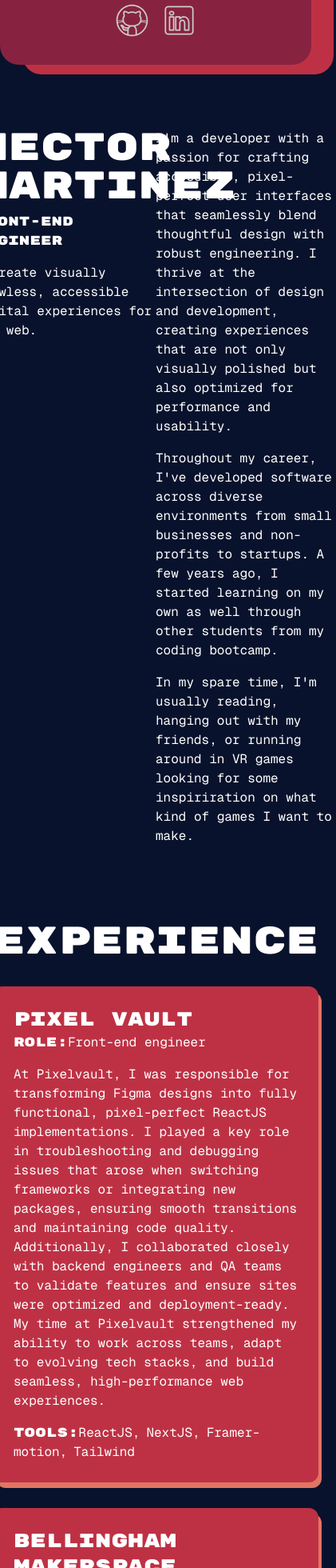
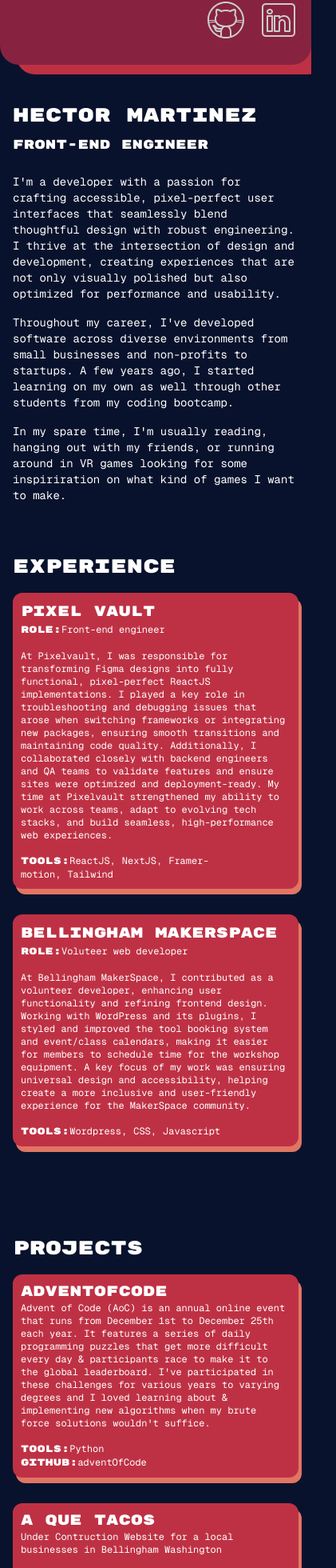
Before and after one commit to Hector-bit/Hector-bit.github.io, a Next.js app: page / in a window 390 px wide. Shown: the part 31-1991 px from the top of the page at 80% size, 421 px wide, since content can reach past the window. Built offline with nearby package versions, Linux system fonts and the light colour scheme.

Commit message:
updated css for mobile

```diff
--- a/app/globals.css
+++ b/app/globals.css
@@ -23,7 +23,7 @@ body {
 }
 
 .pop-out-card {
-  display: fle;
+  display: flex;
   transition: all .2s;
   box-shadow: 4px 7px 0px var(--secondary);
 }
@@ -36,5 +36,5 @@ body {
 }
 
 .boxShadow {
-  box-shadow: 28px 12px 0px var(--primary);
+  box-shadow: 20px 12px 0px var(--primary);
 }
--- a/app/page.tsx
+++ b/app/page.tsx
@@ -25,20 +25,34 @@ const projectListData:ProjectCardType[] = [
     description: "Advent of Code (AoC) is an annual online event that runs from December 1st to December 25th each year. It features a series of daily programming puzzles that get more difficult every day & participants race to make it to the global leaderboard. I've participated in these challenges for various years to varying degrees and I loved learning about & implementing new algorithms when my brute force solutions wouldn't suffice.",
     tools: ['Python'],
     githubLink: 'https://github.com/Hector-bit/adventOfCode/tree/main/year2020'
+  },
+  {
+    name: 'A Que Tacos',
+    description: "Under Contruction Website for a local businesses in Bellingham Washington",
+    tools: ['Typescript', 'NextJS', 'Postgres'],
+    githubLink: 'https://github.com/Hector-bit/adventOfCode/tree/main/year2020'
+  },
+  {
+    name: 'Godly Productions',
+    description: "Under Contruction Website for a local businesses in Bellingham Washington.",
+    tools: ['Typescript', 'NextJS'],
+    githubLink: 'https://github.com/Hector-bit/adventOfCode/tree/main/year2020'
   }
 ]
 
+const headerStyle = 'text-2xl sm:text-5xl'
+const textStyle = 'text-sm sm:text-base'
+
 export default function Home() {
   return (
-    <div className="flex flex-col min-h-screen px-36 my-20 font-geist">
-      <main className="flex flex-col grow gap-8 row-start-2 items-center sm:items-start">
-        <div className="flex flex-row grow">
-          <div className="flex flex-col font-rubik w-1/2">
-            <div className="text-5xl">HECTOR MARTINEZ</div>
+    <main className="flex flex-col justify-center items-center min-h-screen px-4 sm:px-12 my-12 sm:my-20 font-geist mx-auto max-w-screen-xl">
+      <div className="flex flex-col md:flex-row grow">
+        <div className="flex flex-col font-rubik w-full md:w-1/2">
+          <div className={`${headerStyle}`}>HECTOR MARTINEZ</div>
           <div className="mt-2">Front-end Engineer</div>
-            <div className="font-geist max-w-xs mt-4">I create visually flawless, accessible digital experiences for the web.</div>
+          <div className="font-geist max-w-full md:max-w-xs mt-4 hidden md:block">I create visually flawless, accessible digital experiences for the web.</div>
         </div>
-          <div className="flex flex-col w-1/2 gap-y-4">
+        <div className={`flex flex-col w-full md:w-1/2 gap-y-4 ${textStyle} mt-6 md:mt-0`}>
           <div className="">{`I'm a developer with a passion for crafting accessible, pixel-perfect user interfaces that seamlessly blend thoughtful design with robust engineering. I thrive at the intersection of design and development, creating experiences that are not only visually polished but also optimized for performance and usability.`}</div>
 
           <div className="">{`Throughout my career, I've developed software across diverse environments from small businesses and non-profits to startups. A few years ago, I started learning on my own as well through other students from my coding bootcamp.`}</div>
@@ -48,7 +62,7 @@ export default function Home() {
       </div>
 
       <div className="flex flex-col mb-12 mt-16">
-          <div className="text-5xl font-rubik mb-8">EXPERIENCE</div>
+        <div className={`${headerStyle} font-rubik mb-4 sm:mb-8`}>EXPERIENCE</div>
         <div className="grid grid-cols-1 gap-8">
           {experienceData.map(experience => {
             return (
@@ -65,8 +79,8 @@ export default function Home() {
         </div>
       </div>
       <div className="flex flex-col mb-8 mt-16">
-          <div className="text-5xl font-rubik mb-8">PROJECTS</div>
-          <div className="grid grid-cols-2 gap-8">
+        <div className={`${headerStyle} font-rubik mb-4 sm:mb-8`}>PROJECTS</div>
+        <div className="grid grid-cols-1 md:grid-cols-2 gap-8">
           {projectListData.map(project => {
             return (
               <ProjectCard
@@ -81,6 +95,5 @@ export default function Home() {
         </div>
       </div>
     </main>
-    </div>
   );
 }
--- a/app/types.ts
+++ b/app/types.ts
@@ -3,4 +3,5 @@ export type ProjectCardType = {
   description: string
   tools: string[]
   githubLink?: string
+  datas?: string
 }
--- a/components/Footer.tsx
+++ b/components/Footer.tsx
@@ -2,7 +2,7 @@
 
 const Footer = () => {
   return (
-    <footer className="font-geist rounded-t-3xl row-start-3 bg-foreground h-28 flex gap-6 flex-wrap items-center justify-center bottom-0">
+    <footer className="mx-auto max-w-screen-xl boxShadow font-geist rounded-t-3xl row-start-3 bg-foreground h-28 flex gap-6 flex-wrap items-center justify-center bottom-0 text-sm sm:text-base">
       Email: hectormartinez.2978@gmail.com
     </footer>
   )
--- a/components/Header.tsx
+++ b/components/Header.tsx
@@ -4,7 +4,7 @@ import Link from "next/link"
 
 const Header = () => {
   return (
-    <div className="h-28 flex items-center justify-end gap-x-4 bg-foreground rounded-b-3xl px-36 boxShadow">
+    <div className="mx-auto max-w-screen-xl h-28 flex items-center justify-end gap-x-4 bg-foreground rounded-b-3xl px-4 sm:px-12 boxShadow">
       <div className="brightness-[80%] hover:brightness-[100%] duration-300">
         <Link href={"https://github.com/Hector-bit"}>
           <img src={"./icons/github.svg"} alt={"github"} width={50} height={50}/>
--- a/components/experienceCard.tsx
+++ b/components/experienceCard.tsx
@@ -1,16 +1,19 @@
 import Link from "next/link"
+
+const headerStyle = 'text-lg sm:text-2xl'
+const textStyle = 'text-xs sm:text-base'
 
 const ExperienceCard = ({ name, description, role, tools, githubLink }: any) => {
   return (
     <div
-      className="flex flex-col bg-primary rounded-xl p-6 border-2 border-primary hover:border-white pop-out-card"
+      className={`flex flex-col bg-primary rounded-xl p-2 sm:p-6 border-2 border-primary hover:border-white pop-out-card ${textStyle}`}
     >
-      <div className="font-rubik text-2xl">{name}</div>
-      <div className="text-md mb-4"><span className="text-md font-rubik">Role:</span>{role}</div>
+      <div className={` ${headerStyle} font-rubik sm:mb-4`}>{name}</div>
+      <div className="mb-4"><span className="font-rubik">Role:</span>{role}</div>
       <div className="mb-4">{description}</div>
-      <div className="text-md">
-        <span className="text-md font-rubik">Tools:</span>
-        {tools?.map((tool:any, index:number) => {
+      <div className="">
+        <span className="font-rubik">Tools:</span>
+        {tools?.map((tool:any) => {
           return (
             <span key={`${tool}-tool`} className="mr-2">
               {tool}
@@ -22,7 +25,7 @@ const ExperienceCard = ({ name, description, role, tools, githubLink }: any) =>
       </div>
       {githubLink && (
         <div>
-          <span className="text-md font-rubik">Github:</span>
+          <span className="font-rubik">Github:</span>
           <Link href={githubLink}>
             <span className="underline-offset-1">{name}</span>
           </Link>
--- a/components/projectCard.tsx
+++ b/components/projectCard.tsx
@@ -1,16 +1,28 @@
 import { ProjectCardType } from "@/app/types"
 import Link from "next/link"
+
+const headerStyle = 'text-lg sm:text-2xl leading-6'
+const textStyle = 'text-xs sm:text-base'
 
 const ProjectCard = ({ name, description, tools, githubLink }: ProjectCardType) => {
   return (
     <div
-      className="flex flex-col bg-primary rounded-xl p-6 border-2 border-primary hover:border-white pop-out-card"
+      className={`flex flex-col bg-primary rounded-xl p-2 sm:p-6 border-2 border-primary hover:border-white pop-out-card ${textStyle}`}
     >
-      <div className="font-rubik text-2xl mb-4">{name}</div>
+      <div className={` ${headerStyle} font-rubik text-2xl sm:mb-4`}>{name}</div>
       <div className="mb-4">{description}</div>
-      {tools.map((tool) => {
-        return <div key={`${tool}-tool`}><span className="text-md font-rubik">Tools:</span>{tool}</div>
-      })}
+      <div className="text-md">
+        <span className="text-md font-rubik">Tools:</span>
+        {tools?.map((tool:any) => {
+          return (
+            <span key={`${tool}-tool`} className="mr-2">
+              {tool}
+              {}
+            </span>
+          )
+        })}
+
+      </div>
       {githubLink && (
         <div>
           <span className="text-md font-rubik">Github:</span>
```
Lines whose indentation alone changed are shown as unchanged.
